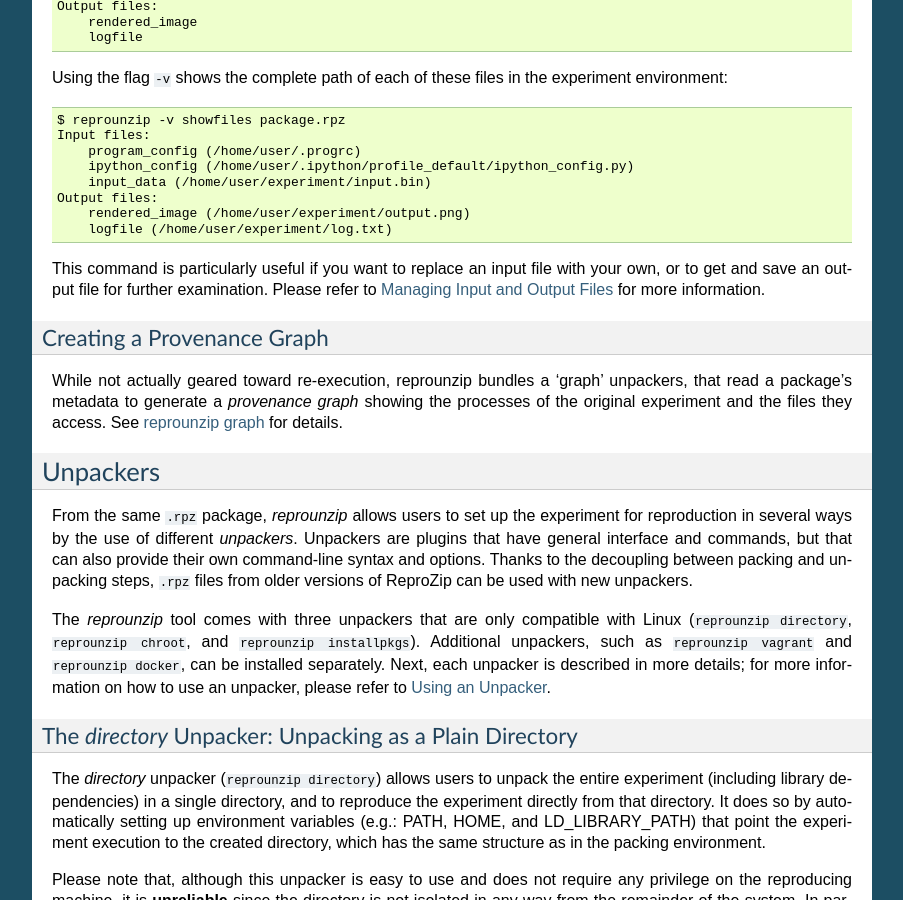
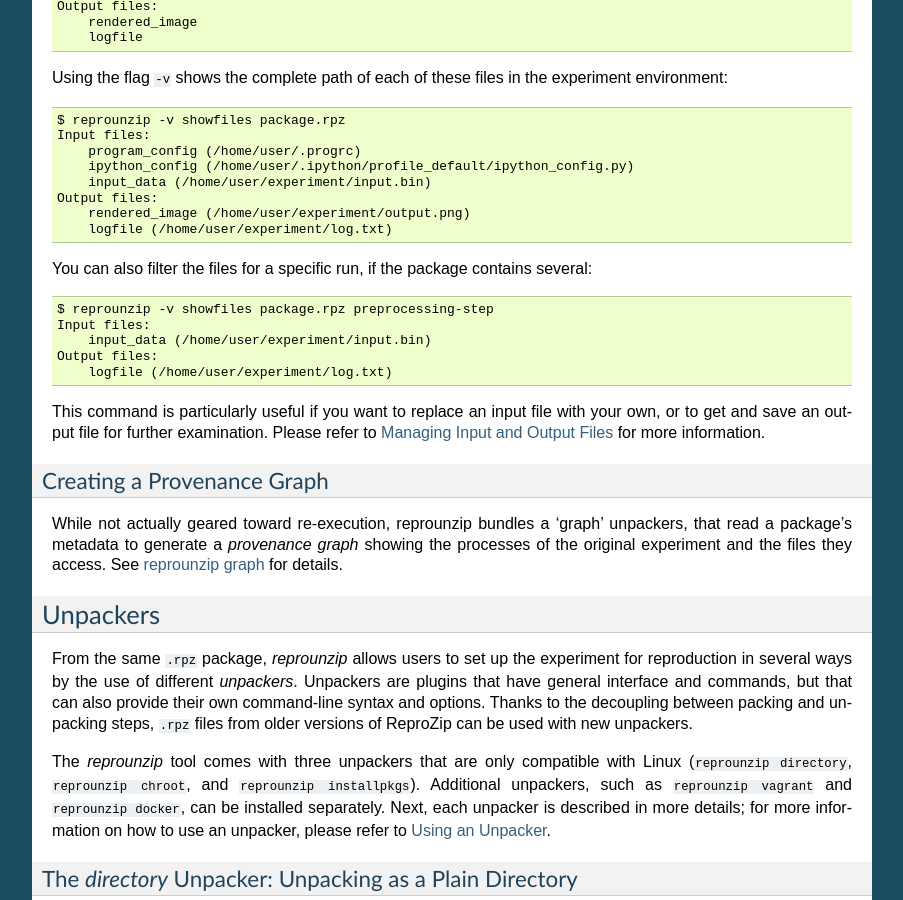
Before and after one commit to VIDA-NYU/reprozip, a Sphinx documentation site: the page built from docs/unpacking.rst, in a window 1280 px wide and 900 px high, scrolled down 1728 px. Shown: the whole window, without its empty margins (198-1101 px from the left). Built offline with Sphinx 7.4.7, drawn with Linux system fonts in a browser that asks for light colours.

Commit message:
DOC: Mention that showfiles can take a run-id

```diff
--- a/docs/unpacking.rst
+++ b/docs/unpacking.rst
@@ -92,6 +92,14 @@
         input_data (/home/user/experiment/input.bin)
     Output files:
         rendered_image (/home/user/experiment/output.png)
+        logfile (/home/user/experiment/log.txt)
+
+You can also filter the files for a specific run, if the package contains several::
+
+    $ reprounzip -v showfiles package.rpz preprocessing-step
+    Input files:
+        input_data (/home/user/experiment/input.bin)
+    Output files:
         logfile (/home/user/experiment/log.txt)
 
 This command is particularly useful if you want to replace an input file with your own, or to get and save an output file for further examination. Please refer to :ref:`unpacker-input-output` for more information.
```
